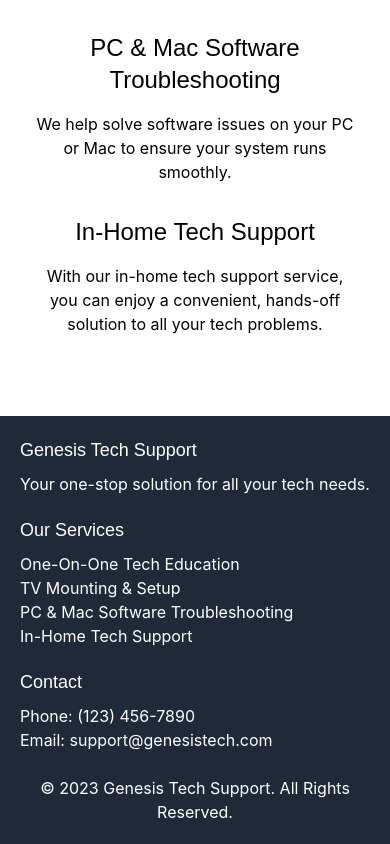
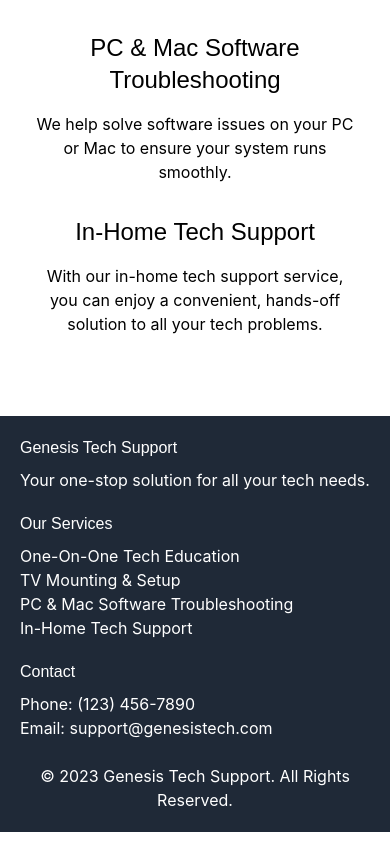
Before and after one commit to MonkeyCrumbs999/Genesis-Tech-Support, a React (Create React App) app: page / in a window 390 px wide. Shown: the part 1170-2014 px from the top of the page. Built offline with nearby package versions, Linux system fonts and the light colour scheme.

Commit message:
Adjusted service-card padding on mobile

```diff
--- a/src/components/Footer.js
+++ b/src/components/Footer.js
@@ -3,11 +3,11 @@ function Footer() {
     <footer className="bg-gray-800 text-white mt-10 p-5 sm:p-8">
       <div className="container mx-auto flex flex-col sm:flex-row justify-between">
         <div className="mb-5 sm:mb-0">
-          <h3 className="text-lg mb-2">Genesis Tech Support</h3>
+          <h3 className="text-md mb-2">Genesis Tech Support</h3>
           <p>Your one-stop solution for all your tech needs.</p>
         </div>
         <div className="mb-5 sm:mb-0">
-          <h3 className="text-lg mb-2">Our Services</h3>
+          <h3 className="text-md mb-2">Our Services</h3>
           <ul>
             <li>One-On-One Tech Education</li>
             <li>TV Mounting & Setup</li>
@@ -16,7 +16,7 @@ function Footer() {
           </ul>
         </div>
         <div>
-          <h3 className="text-lg mb-2">Contact</h3>
+          <h3 className="text-md mb-2">Contact</h3>
           <ul>
             <li>Phone: (123) 456-7890</li>
             <li>Email: support@genesistech.com</li>
--- a/src/components/ServiceCard.js
+++ b/src/components/ServiceCard.js
@@ -6,7 +6,7 @@ export default function ServiceCard({ title, description, link }) {
   return (
     <div className="flex flex-col h-full border-2 border-gray-200 rounded-lg shadow-lg overflow-hidden">
       <div className="flex-1 p-6">
-        <h2 className="text-4xl font-bold mb-4 font-oswald uppercase">
+        <h2 className="text-4xl font-bold mb-4 font-oswald uppercase sm:p-2">
           {title}
         </h2>
         <p className="text-base text-gray-600">{description}</p>
```
